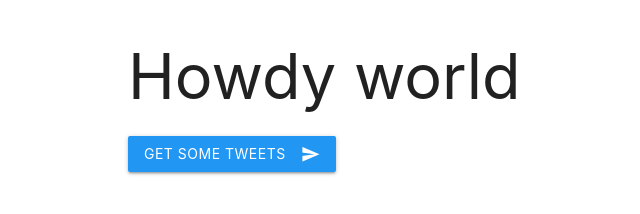
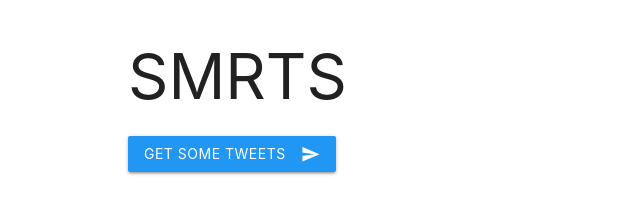
Before and after one commit to natemkelley/smrts-simulator, a website: page public/index.html in a window 1280 px wide. Shown: the whole page, without its empty margins (64-704 px from the left). Drawn offline with nearby package versions, Linux system fonts and the light colour scheme.

Commit message:
Update index.html

```diff
--- a/public/index.html
+++ b/public/index.html
@@ -11,7 +11,7 @@
 
 <body>
     <div class="container">
-        <h1>Howdy world</h1>
+        <h1>SMRTS</h1>
         <button class="btn blue waves-effect waves-light" type="submit" name="action">Get Some Tweets
             <i class="material-icons right">send</i></button>
     </div>
```
